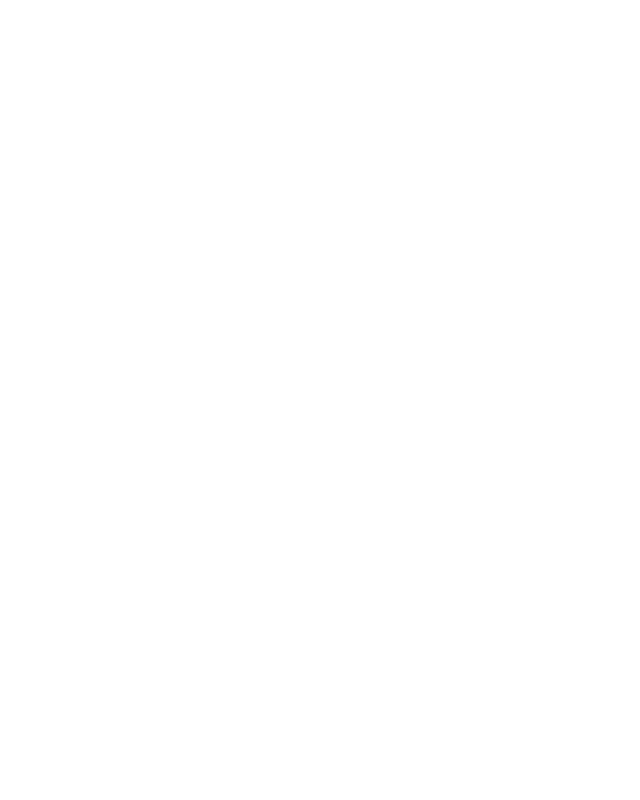
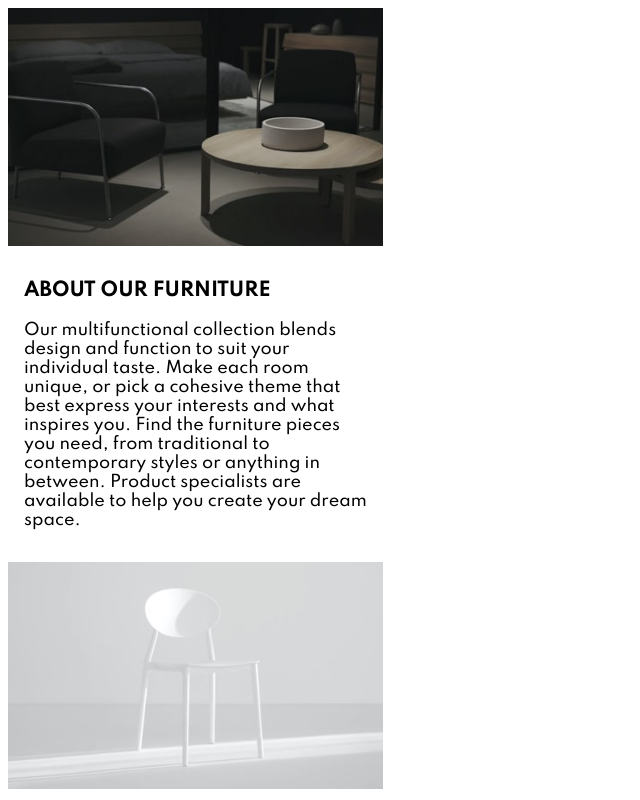
Before and after one commit to fughesi/room-homepage, a React (Create React App) app: page / in a window 1280 px wide. Shown: the whole page, without its empty margins (0-640 px from the left). Built offline with nearby package versions, Linux system fonts and the light colour scheme.

Commit message:
adding elements

```diff
--- a/src/App.js
+++ b/src/App.js
@@ -1,10 +1,10 @@
-
+import BottomRow from "./components/BottomRow/BottomRow"
 import './App.css';
 
 function App() {
   return (
     <div className="appWrap">
-
+     <BottomRow />
     </div>
   );
 }
--- /dev/null
+++ b/src/components/BottomRow/BottomRow.css
@@ -0,0 +1,11 @@
+@import url(../../App.css);
+
+#bottomContainer {
+  display: flex;
+  flex-direction: column;
+
+  width: 375px;
+}
+#bottomText {
+  padding: 1em;
+}
--- /dev/null
+++ b/src/components/BottomRow/BottomRow.js
@@ -0,0 +1,26 @@
+import React from "react";
+import "./BottomRow.css"
+import LeftPic from "../../images/image-about-dark.jpg";
+import RightPic from "../../images/image-about-light.jpg";
+
+export default function BottomRow() {
+  return (
+    <div>
+      <main id="bottomContainer">
+        <img src={LeftPic} alt="left pic" id="leftPic"/>
+        <div id="bottomText">
+          <h3>ABOUT OUR FURNITURE</h3>
+          <p>
+            Our multifunctional collection blends design and function to suit
+            your individual taste. Make each room unique, or pick a cohesive
+            theme that best express your interests and what inspires you. Find
+            the furniture pieces you need, from traditional to contemporary
+            styles or anything in between. Product specialists are available to
+            help you create your dream space.
+          </p>
+        </div>
+        <img src={RightPic} alt="right pic" id="rightPic"/>
+      </main>
+    </div>
+  );
+}
```
Also changed, not shown: 1 other file (tests, documents, lock files or other folders).
